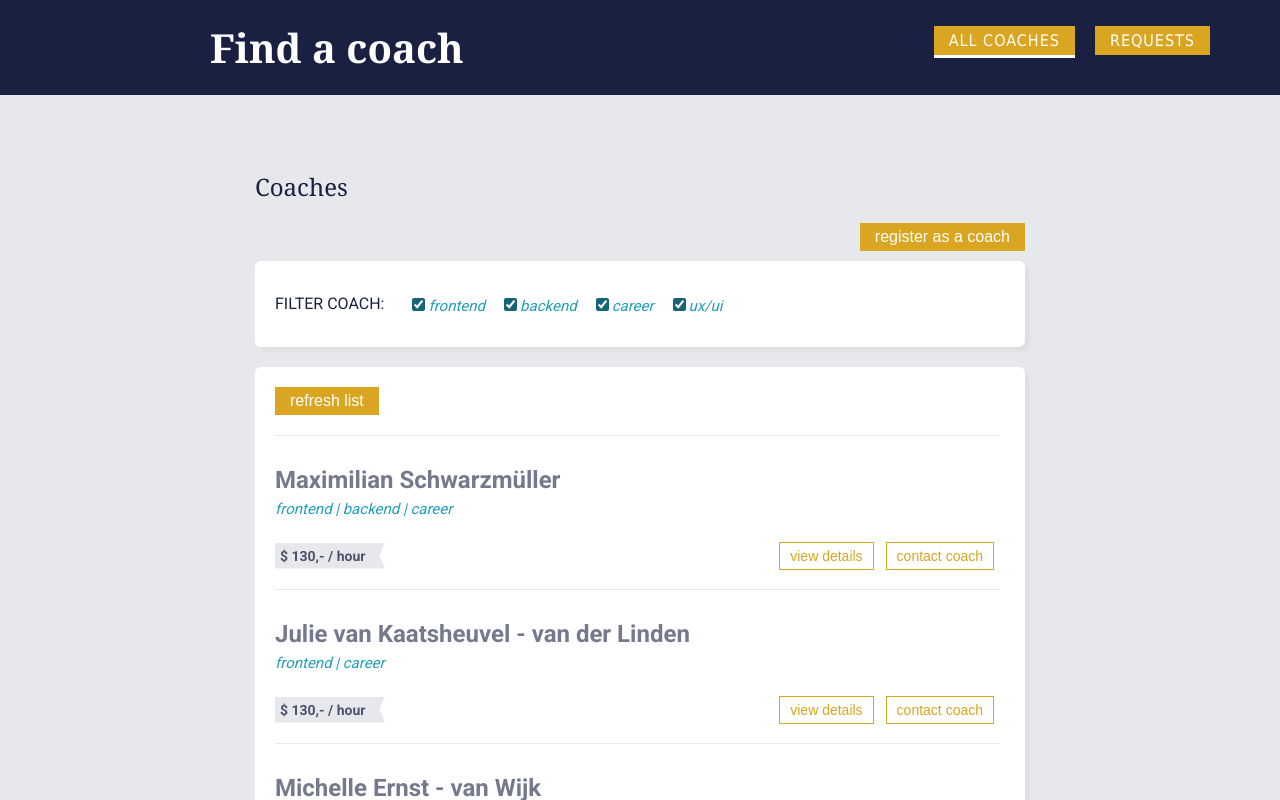
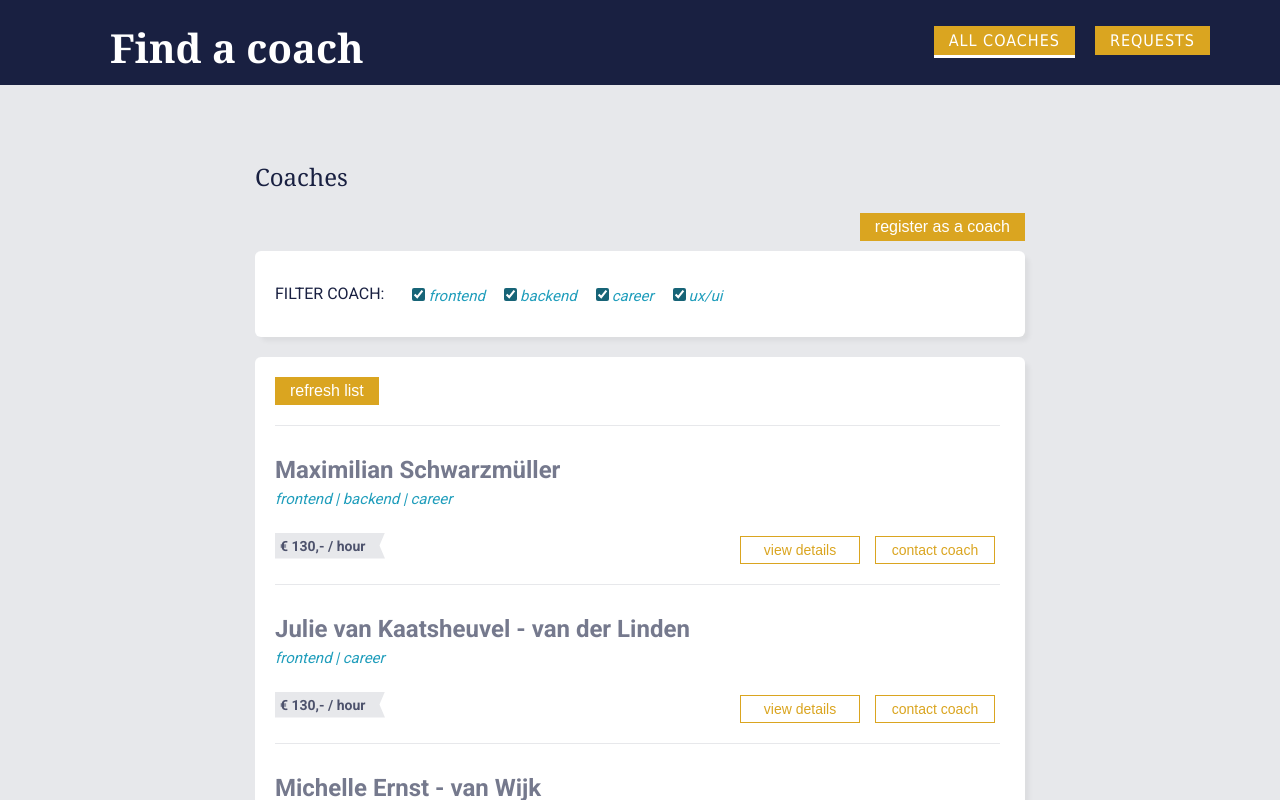
Before and after one commit to MichelleWritesCode/FindACoach, a Vue app: page /coaches in a window 1280 px wide. Shown: the top 800 px of the page. Built offline with nearby package versions, Linux system fonts and the light colour scheme.

Commit message:
style: finetuning and add styling for breakpoints

```diff
--- a/src/components/coaches/CoachItem.vue
+++ b/src/components/coaches/CoachItem.vue
@@ -1,28 +1,22 @@
 <template>
-  <section class="inline">
+  <section class="inline hr">
     <li>
       <h3>{{ fullName }}</h3>
       <p class="areas">{{ areaStyling(coachAreas) }}</p>
-      <base-ribbon>
-        <p class="hourlyRate">$ {{ coachHourlyRate }},- / hour</p>
-      </base-ribbon>
+      <base-ribbon>€ {{ coachHourlyRate }},- / hour</base-ribbon>
     </li>
     <div class="actions">
-      <ul>
-        <base-button-outline>
-          <li>
-            <router-link :to="coachDetailsLink" class="link"
-              >view details</router-link
-            >
-          </li>
-        </base-button-outline>
-        <base-button-outline>
-          <li>
-            <router-link :to="coachContactLink" class="link"
-              >contact coach</router-link
-            >
-          </li>
-        </base-button-outline>
+      <ul class="inline-actions">
+        <li class="button">
+          <base-button-outline :linkToPage="coachDetailsLink">
+            view details
+          </base-button-outline>
+        </li>
+        <li class="button">
+          <base-button-outline :linkToPage="coachContactLink">
+            contact coach
+          </base-button-outline>
+        </li>
       </ul>
     </div>
   </section>
@@ -88,12 +82,48 @@ export default {
 </script>
 
 <style scoped>
+@media only screen and (max-width: 498px) {
+  button {
+    width: 80px;
+  }
+}
+
+@media only screen and (min-width: 498px) {
+  .inline-actions {
+    display: flex;
+    flex-wrap: wrap;
+    justify-content: flex-end;
+    max-width: 200px;
+    margin-right: 5px;
+  }
+
+  button {
+    width: 120px;
+  }
+}
+
+@media only screen and (min-width: 768px) {
+  div.actions {
+    margin-top: 50px;
+  }
+  .inline-actions {
+    display: flex;
+    flex-wrap: nowrap;
+    justify-content: space-between;
+    max-width: 400px;
+    margin-right: 5px;
+  }
+}
+
 .inline {
   display: flex;
   flex-wrap: nowrap;
   justify-content: space-between;
+  margin-right: 5px;
+}
+
+.hr {
   border-bottom: 1px solid rgb(25, 32, 65, 0.1);
-  margin-right: 5px;
 }
 
 ul {
@@ -117,18 +147,8 @@ p.areas {
   color: #219ebc;
 }
 
-.hourlyRate {
-  color: rgb(25, 32, 65, 0.75);
-  font-weight: 600;
-  font-size: 14px;
-}
-
-p.hourlyRate {
-  margin: 0;
-}
-
-div.actions {
-  margin-top: 50px;
+.button {
+  margin-left: 15px;
 }
 
 a {
--- a/src/components/coaches/FilterCoach.vue
+++ b/src/components/coaches/FilterCoach.vue
@@ -81,6 +81,24 @@ export default {
 </script>
 
 <style scoped>
+@media only screen and (max-width: 450px) {
+  .checkboxes {
+    max-width: 200px;
+  }
+}
+
+@media only screen and (min-width: 450px) {
+  .checkboxes {
+    max-width: 280px;
+  }
+}
+
+@media only screen and (min-width: 540px) {
+  .checkboxes {
+    max-width: 500px;
+  }
+}
+
 label {
   font-size: 15px;
   margin-right: 15px;
--- a/src/components/layout/TheHeader.vue
+++ b/src/components/layout/TheHeader.vue
@@ -21,19 +21,10 @@ a:hover {
 }
 
 header {
-  display: flex;
-  flex-wrap: nowrap;
-  text-align: right;
-  justify-content: space-between;
-  padding: 10px 60px;
-  padding-left: 200px;
   background-color: rgb(25, 32, 65);
 }
 
 header .menuItem {
-  display: inline;
-  justify-content: center;
-  margin: 10px;
   padding: 5px 15px;
   vertical-align: middle;
   color: white;
@@ -44,7 +35,65 @@ header .menuItem {
   letter-spacing: 1px;
 }
 
-nav {
-  margin-top: 20px;
+@media only screen and (max-width: 498px) {
+  header,
+  nav,
+  header .menu {
+    display: flex;
+    flex-wrap: wrap;
+    justify-content: center;
+  }
+
+  nav {
+    display: flex;
+    flex-wrap: wrap;
+  }
+
+  header .menuItem {
+    display: flex;
+    flex-wrap: wrap;
+    margin: 0 10px 10px;
+  }
+}
+
+@media only screen and (min-width: 498px) {
+  header {
+    display: flex;
+    flex-wrap: wrap;
+    height: 120px;
+    justify-content: center;
+    padding: 0 100px;
+  }
+
+  h1 {
+    margin-bottom: 0;
+  }
+
+  header .menuItem {
+    justify-content: center;
+    margin: 10px;
+  }
+}
+
+@media only screen and (min-width: 768px) {
+  header {
+    display: flex;
+    height: 85px;
+    flex-wrap: nowrap;
+    text-align: right;
+    justify-content: space-between;
+    padding: 10px 60px;
+    padding-left: 100px;
+  }
+
+  header .menuItem {
+    display: inline;
+    justify-content: center;
+    margin: 10px;
+  }
+
+  nav {
+    margin-top: 20px;
+  }
 }
 </style>
--- a/src/components/requests/RequestItem.vue
+++ b/src/components/requests/RequestItem.vue
@@ -36,7 +36,7 @@ a {
 }
 
 a:hover {
-  border-bottom: rgb(25, 32, 65) solid 3px;
+  border-bottom: rgb(25, 32, 65) solid 1px;
 }
 
 .message {
--- a/src/components/ui/BaseButtonOutline.vue
+++ b/src/components/ui/BaseButtonOutline.vue
@@ -1,14 +1,33 @@
 <template>
   <button>
-    <slot></slot>
+    <router-link :to="linkToPage" class="link"><slot></slot></router-link>
   </button>
 </template>
+
+<script>
+export default {
+  props: ['linkToPage'],
+};
+</script>
 
 <style scoped>
 button {
   background-color: white;
+  color: white;
   border: solid 1px goldenrod;
-  color: white;
-  border: none;
+  padding: 5px 15px;
+}
+
+a {
+  text-decoration: none;
+  color: goldenrod;
+}
+
+.link {
+  width: 70px;
+}
+
+a.link {
+  font-size: 14px;
 }
 </style>
--- a/src/components/ui/BaseRibbon.vue
+++ b/src/components/ui/BaseRibbon.vue
@@ -1,17 +1,26 @@
 <template>
   <section class="ribbon">
-    <slot></slot>
+    <p class="ribbonText"><slot></slot></p>
   </section>
 </template>
 
 <style scoped>
 .ribbon {
   background-color: rgb(25, 32, 65, 0.1);
-  color: white;
   border: none;
   padding: 5px 5px;
   font-size: 16px;
   width: 110px;
   clip-path: polygon(100% 0, 95% 50%, 100% 100%, 0% 100%, 0% 50%, 0% 0%);
 }
+
+.ribbonText {
+  color: rgb(25, 32, 65, 0.75);
+  font-weight: 600;
+  font-size: 14px;
+}
+
+p.ribbonText {
+  margin: 0;
+}
 </style>
```
